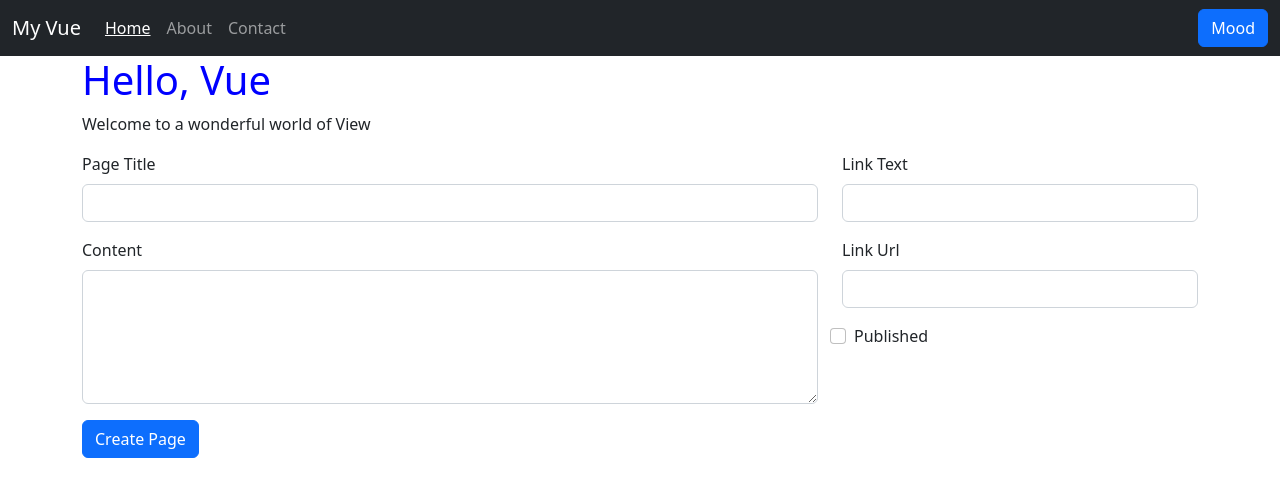
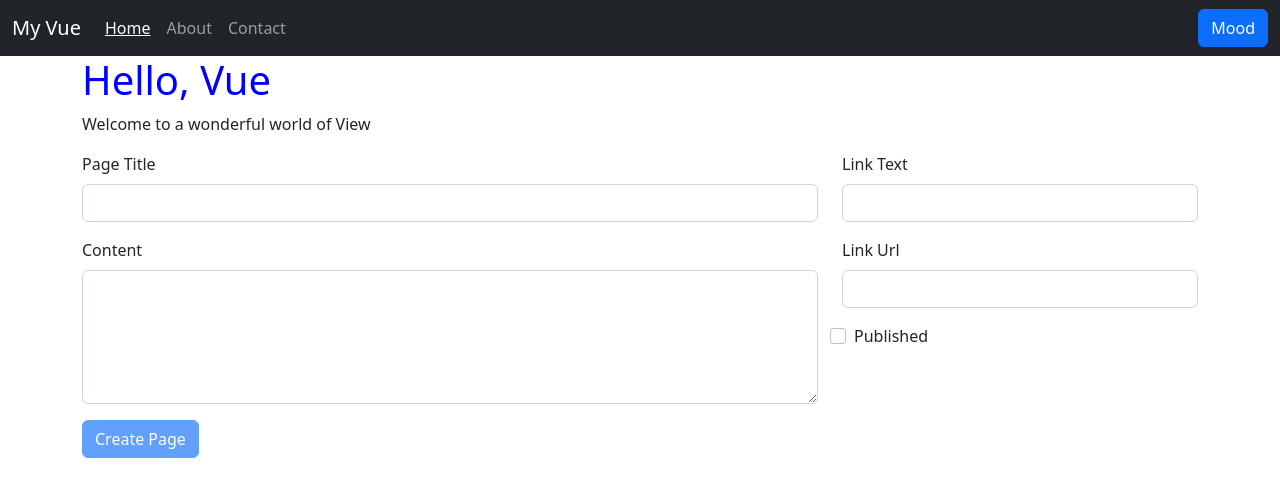
Before and after one commit to Lu-Smith/vueTraining, a Vue app in the folder vue-training/: page / in a window 1280 px wide. Shown: the top 496 px of the page. Built offline with nearby package versions, Linux system fonts and the light colour scheme.

Commit message:
Updated CreatePage.vue

```diff
--- a/vue-training/src/components/CreatePage.vue
+++ b/vue-training/src/components/CreatePage.vue
@@ -34,7 +34,11 @@
       </div>
     </div>
     <div class="mb-3">
-      <button class="btn btn-primary" @click.prevent="submitForm">
+      <button
+        class="btn btn-primary"
+        @click.prevent="submitForm"
+        :disabled="isFormInvalid"
+      >
         Create Page
       </button>
     </div>
@@ -44,6 +48,13 @@
 <script>
 export default {
   props: ["pageCreated"],
+  computed: {
+    isFormInvalid() {
+      return (
+        !this.pageTitle || !this.content || !this.linkText || !this.linkUrl
+      );
+    },
+  },
   data() {
     return {
       pageTitle: "",
```
